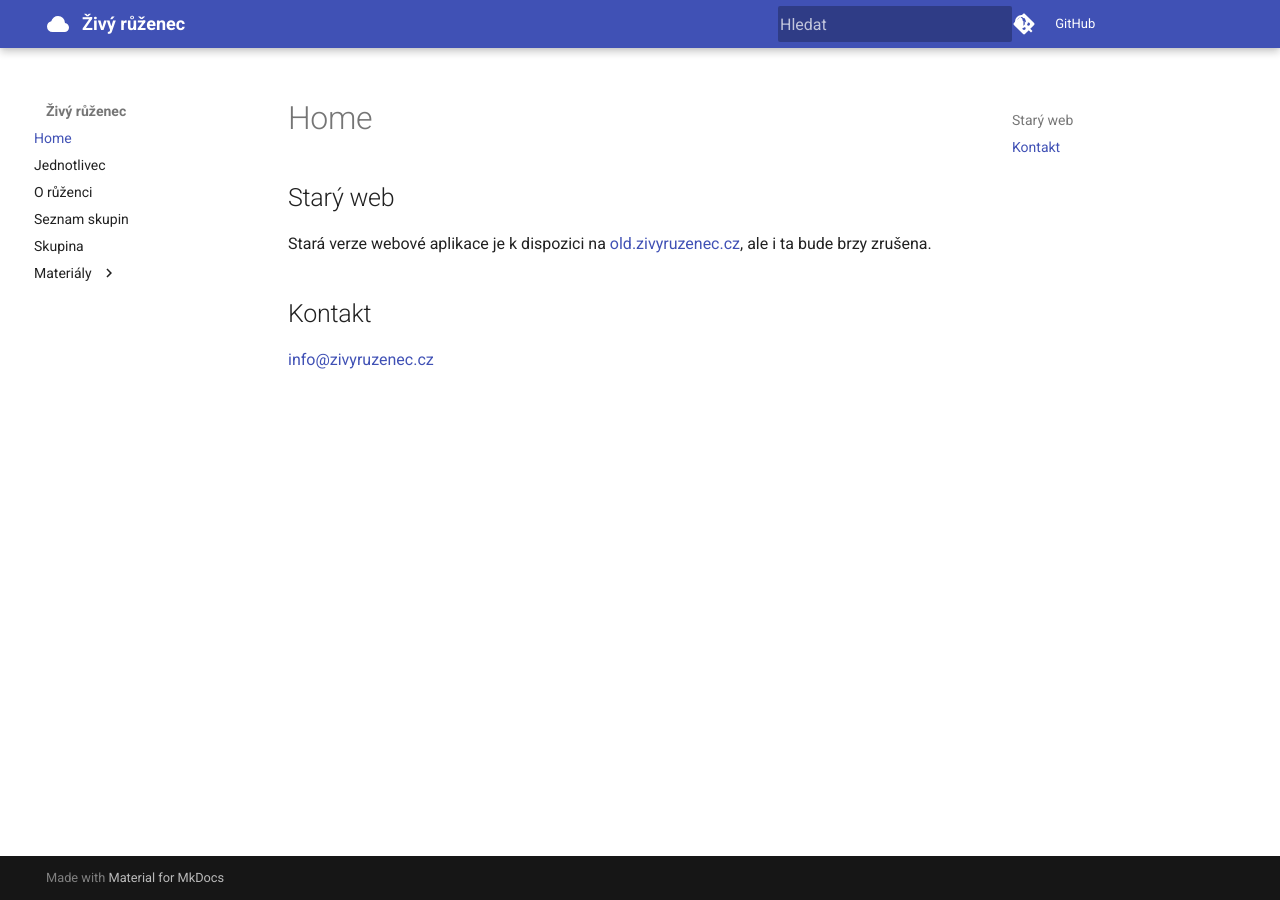
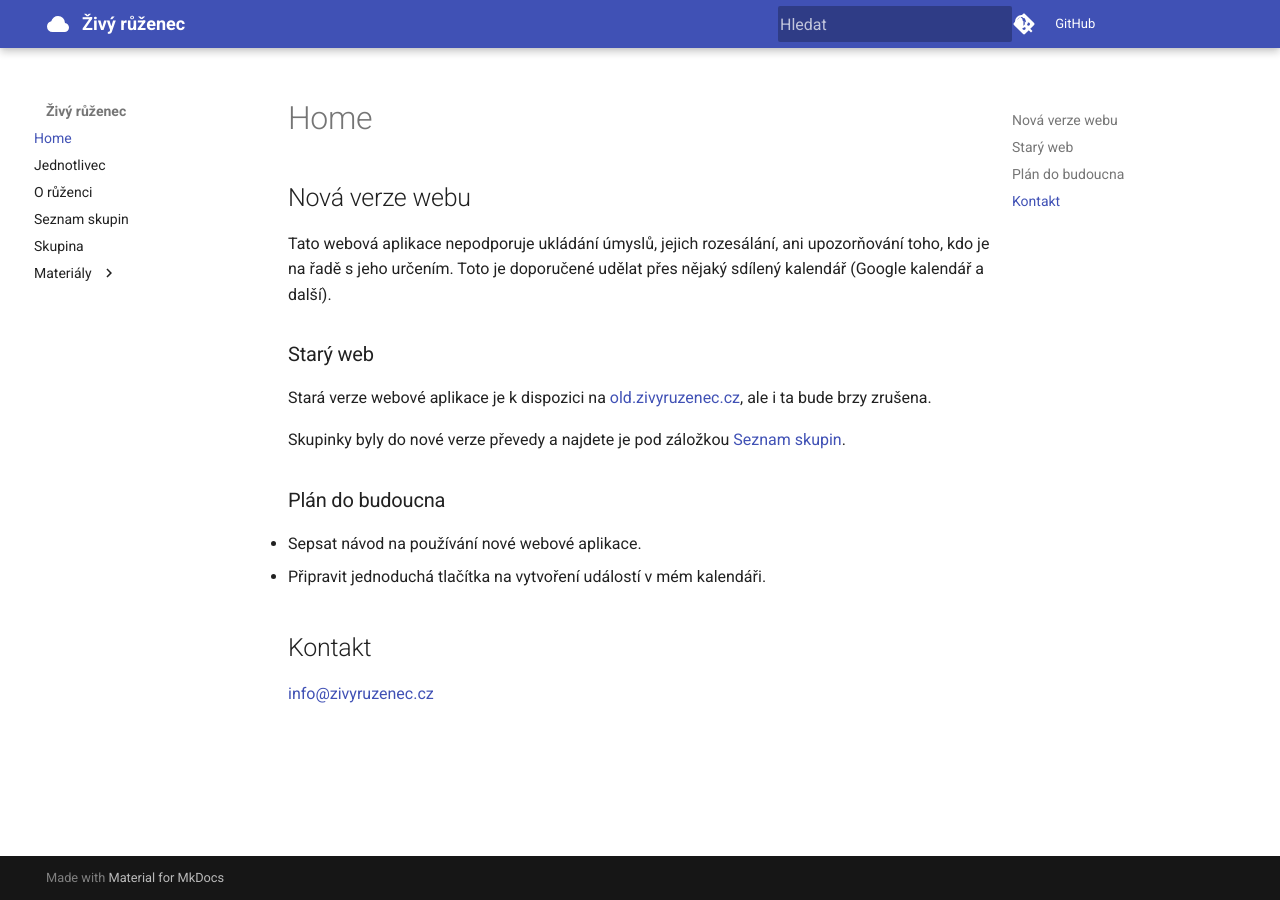
Before and after one commit to vician/rosary, an MkDocs documentation site: the page built from docs/index.md, in a window 1280 px wide. Built offline with MkDocs 1.6.1 and Material for MkDocs 9.7.7, drawn with Linux system fonts in a browser that asks for light colours; comment, search, counter and statistics services are not loaded.

Commit message:
lepsi text na hlavni strance

```diff
--- a/docs/index.md
+++ b/docs/index.md
@@ -1,6 +1,16 @@
-## Starý web
+## Nová verze webu
+
+Tato webová aplikace nepodporuje ukládání úmyslů, jejich rozesálání, ani upozorňování toho, kdo je na řadě s jeho určením. Toto je doporučené udělat přes nějaký sdílený kalendář (Google kalendář a další).
+
+### Starý web
 
 Stará verze webové aplikace je k dispozici na [old.zivyruzenec.cz](https://old.zivyruzenec.cz), ale i ta bude brzy zrušena.
+
+Skupinky byly do nové verze převedy a najdete je pod záložkou [Seznam skupin](/seznam skupin/).
+### Plán do budoucna
+
+- Sepsat návod na používání nové webové aplikace.
+- Připravit jednoduchá tlačítka na vytvoření událostí v mém kalendáři.
 
 ## Kontakt
 
```
